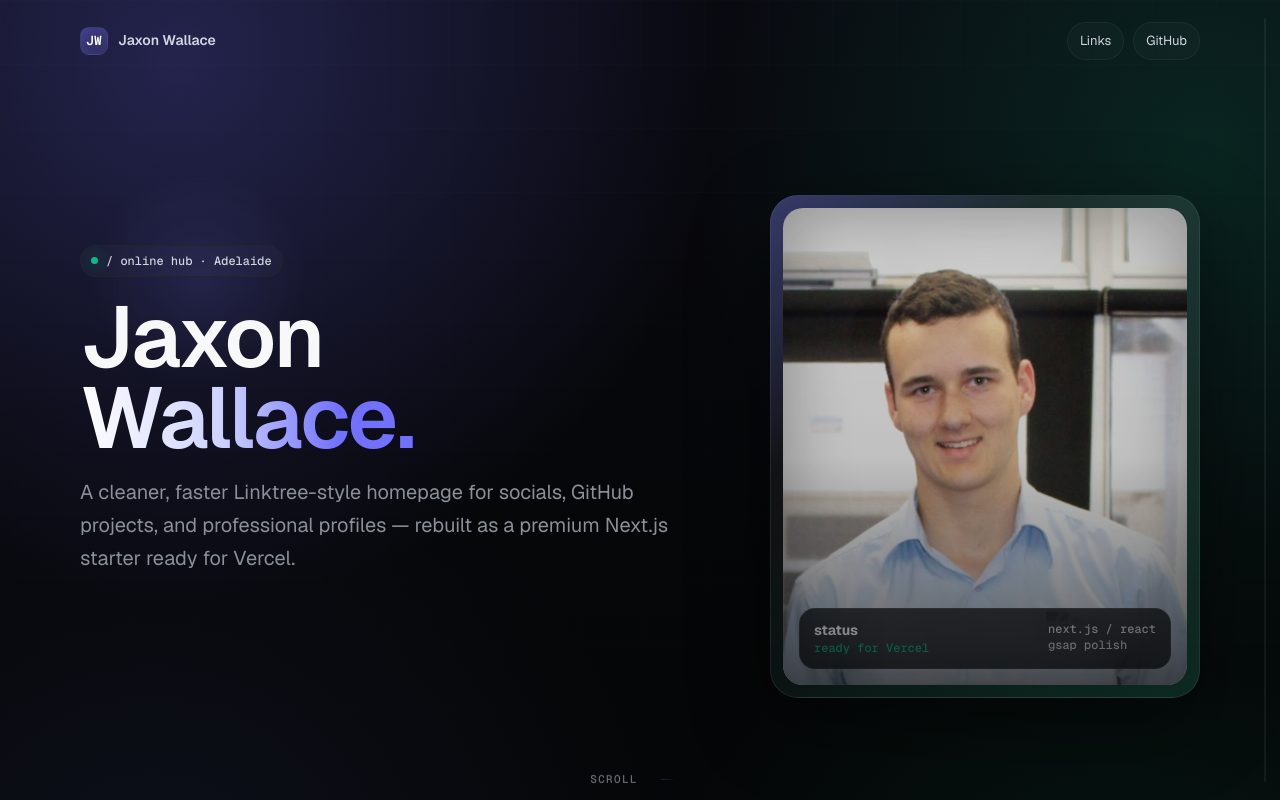
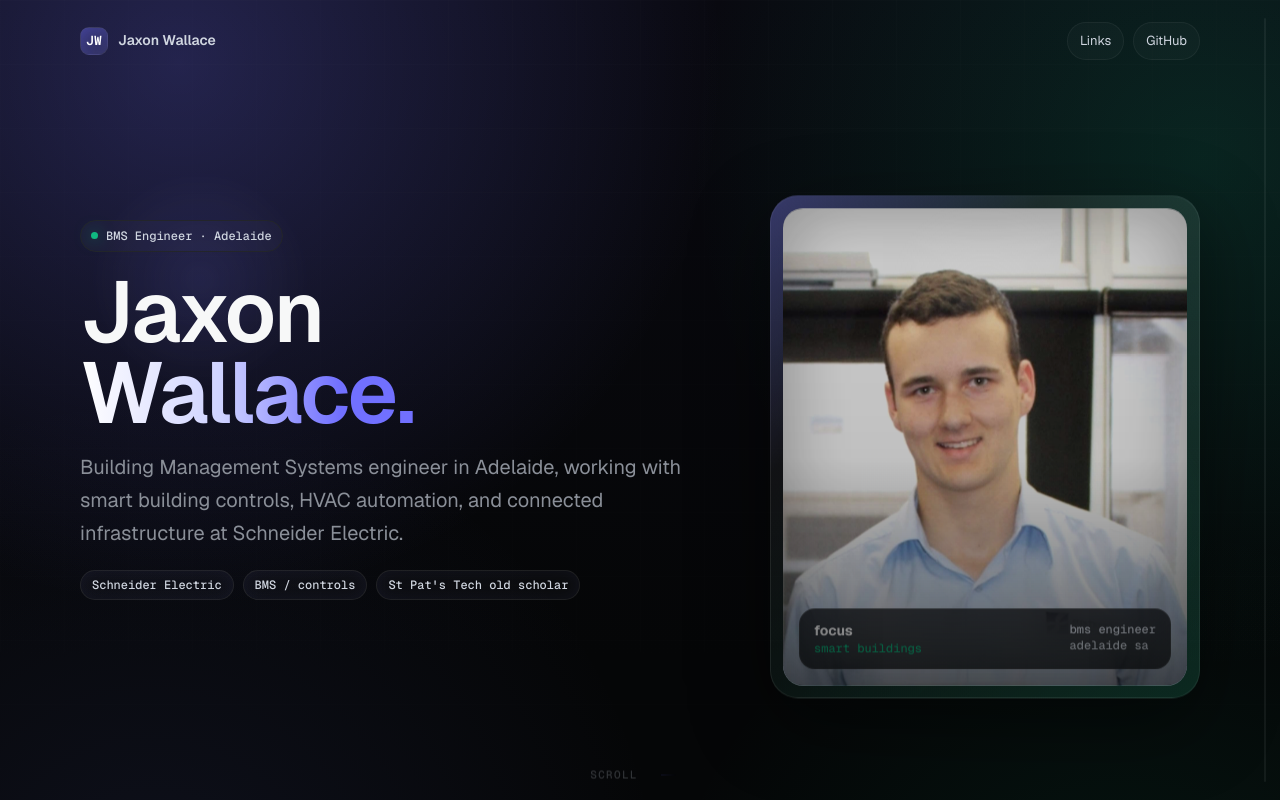
Before and after one commit to wallajl/jaxonwallace-next, a Next.js app: page / in a window 1280 px wide. Shown: the top 800 px of the page. Built offline with nearby package versions, Linux system fonts and the light colour scheme.

Commit message:
fix: make homepage copy relevant

```diff
--- a/src/app/globals.css
+++ b/src/app/globals.css
@@ -259,7 +259,24 @@ h1 {
   line-height: 1.65;
   color: var(--muted);
   max-width: 650px;
+  margin: 0 0 20px;
+}
+
+.quick-facts {
+  display: flex;
+  flex-wrap: wrap;
+  gap: 9px;
   margin: 0 0 24px;
+}
+
+.quick-facts span {
+  border: 1px solid rgba(255, 255, 255, 0.08);
+  border-radius: 999px;
+  padding: 8px 11px;
+  background: rgba(255, 255, 255, 0.028);
+  color: var(--soft);
+  font: 500 12px / 1 var(--font-geist-mono), ui-monospace, monospace;
+  box-shadow: inset 0 0 16px rgba(113, 112, 255, 0.06);
 }
 
 .cta {
--- a/src/components/hero.tsx
+++ b/src/components/hero.tsx
@@ -5,7 +5,7 @@ export function Hero() {
     <section className="hero" aria-label="Intro">
       <div className="hero-copy">
         <span className="eyebrow">
-          <span className="dot" aria-hidden="true" /> / online hub · Adelaide
+          <span className="dot" aria-hidden="true" /> BMS Engineer · Adelaide
         </span>
         <h1>
           Jaxon
@@ -13,10 +13,15 @@ export function Hero() {
           <span className="grad">Wallace.</span>
         </h1>
         <p className="lead">
-          A cleaner, faster Linktree-style homepage for socials, GitHub projects,
-          and professional profiles — rebuilt as a premium Next.js starter ready
-          for Vercel.
+          Building Management Systems engineer in Adelaide, working with smart
+          building controls, HVAC automation, and connected infrastructure at
+          Schneider Electric.
         </p>
+        <div className="quick-facts" aria-label="Professional highlights">
+          <span>Schneider Electric</span>
+          <span>BMS / controls</span>
+          <span>St Pat&apos;s Tech old scholar</span>
+        </div>
         <div className="cta">
           <a className="btn primary" href="#links">
             Open links <span>↓</span>
@@ -39,14 +44,14 @@ export function Hero() {
         </div>
         <div className="status">
           <span>
-            <b>status</b>
+            <b>focus</b>
             <br />
-            <span className="ok">ready for Vercel</span>
+            <span className="ok">smart buildings</span>
           </span>
           <span>
-            next.js / react
+            bms engineer
             <br />
-            gsap polish
+            adelaide sa
           </span>
         </div>
       </aside>
--- a/src/components/link-data.ts
+++ b/src/components/link-data.ts
@@ -11,28 +11,28 @@ export const socialLinks: SocialLink[] = [
     name: "Snapchat",
     href: "https://www.snapchat.com/add/jaxw2004",
     handle: "@jaxw2004",
-    description: "Add Jaxon on Snapchat.",
+    description: "Quick personal updates and day-to-day snaps.",
     icon: "SC",
   },
   {
     name: "Instagram",
     href: "https://www.instagram.com/jaxon_wallace_04/",
     handle: "@jaxon_wallace_04",
-    description: "Photos and day-to-day updates.",
+    description: "Photos, personal updates, and life outside work.",
     icon: "IG",
   },
   {
     name: "LinkedIn",
     href: "https://www.linkedin.com/in/jaxon-wallace",
     handle: "/in/jaxon-wallace",
-    description: "Work, profile, and professional contact.",
+    description: "BMS Engineer at Schneider Electric in Adelaide.",
     icon: "IN",
   },
   {
     name: "GitHub",
     href: "https://github.com/wallajl",
     handle: "@wallajl",
-    description: "Code, projects, and repos.",
+    description: "Personal builds, experiments, and web projects.",
     icon: "GH",
   },
 ];
--- a/src/components/link-hub.tsx
+++ b/src/components/link-hub.tsx
@@ -43,7 +43,8 @@ export function LinkHub() {
         .from(".eyebrow", { y: 10, opacity: 0, duration: 0.45 }, "-=0.55")
         .from("h1", { y: 30, opacity: 0, filter: "blur(12px)", duration: 0.85 }, "-=0.2")
         .from(".lead", { y: 18, opacity: 0, duration: 0.55 }, "-=0.35")
-        .from(".cta .btn", { y: 16, opacity: 0, stagger: 0.08, duration: 0.45 }, "-=0.25")
+        .from(".quick-facts span", { y: 12, opacity: 0, stagger: 0.06, duration: 0.36 }, "-=0.28")
+        .from(".cta .btn", { y: 16, opacity: 0, stagger: 0.08, duration: 0.45 }, "-=0.2")
         .from(".portrait-card", { y: 32, opacity: 0, rotateX: -7, rotateY: -6, duration: 0.9 }, "-=0.7")
         .from(".scroll-cue", { y: -8, opacity: 0, duration: 0.5 }, "-=0.35");
 
```
